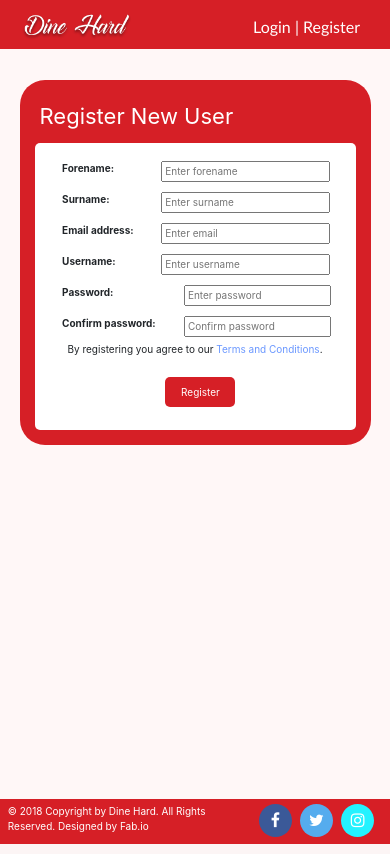
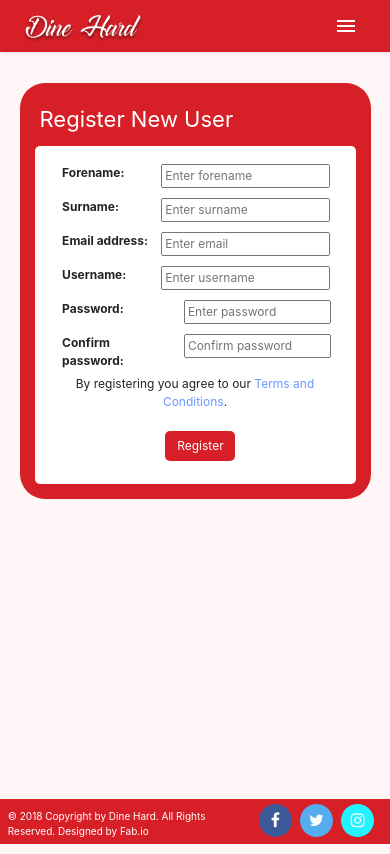
Before and after one commit to HarryEH/DineHard, a Node project: template project/views/register.ejs in a window 390 px wide. Run offline with Node 20 templates, Linux system fonts and the light colour scheme; the template is opened without the code that fills it, so the values that code supplies are empty.

Commit message:
Responsive Web page css added

```diff
--- a/project/public/stylesheets/style.css
+++ b/project/public/stylesheets/style.css
@@ -87,6 +87,24 @@
     margin: 0 auto;
 }
 
+.inline-list {
+    padding: 0px;
+}
+
+.inline-list li {
+    display: inline;
+}
+
+.inline-list li + li:before {
+    content: " | ";
+}
+
+.resLink a, .userLink a, .blackLink a {
+    color: black;
+!important;
+    font-weight: bold;
+}
+
 [class*='row'] {
     margin: 0px;
     padding: 0px;
@@ -161,28 +284,119 @@
 }
 
 .header-logo {
-    height: 30px;
+    height: 33px;
     width: auto;
     border: 0;
 }
 
-.top-links {
-    float: right;
-    margin: 15px 15px 10px 0px;
-    color: var(--title-color);
-    font-family: var(--font);
+.headerMenu {
+    background-color: var(--bg2-color);
+    box-shadow: 1px 1px 4px 0 rgba(0,0,0,.1);
+    width: 100%;
+    font-size: 16px;
 }
 
-.inline-list {
-    padding: 0px;
+.headerMenu ul {
+    margin: 0;
+    padding: 0;
+    list-style: none;
+    overflow: hidden;
+    background-color:  var(--bg2-color);
 }
 
-.inline-list li {
-    display: inline;
+.headerMenu li a {
+    display: block;
+    padding: 15px 10px;
+    text-decoration: none;
 }
 
-.inline-list li + li:before {
-    content: " | ";
+.headerMenu li a:hover {
+    background-color: #9a1d21;
+}
+
+.headerMenu .menu {
+    clear: both;
+    max-height: 0;
+    transition: max-height .2s ease-out;
+}
+
+.headerMenu .menu-icon {
+    cursor: pointer;
+    display: inline-block;
+    float: right;
+    padding: 25px 20px 20px 20px;
+    position: relative;
+    user-select: none;
+}
+
+.headerMenu .menu-icon .navicon {
+    background: #FFFFFF;
+    display: block;
+    height: 2px;
+    position: relative;
+    transition: background .2s ease-out;
+    width: 18px;
+}
+
+.headerMenu .menu-icon .navicon:before,
+.headerMenu .menu-icon .navicon:after {
+    background: #FFFFFF;
+    content: '';
+    display: block;
+    height: 100%;
+    position: absolute;
+    transition: all .2s ease-out;
+    width: 100%;
+}
+
+.headerMenu .menu-icon .navicon:before {
+    top: 5px;
+}
+
+.headerMenu .menu-icon .navicon:after {
+    top: -5px;
+}
+
+.headerMenu .menu-btn {
+    display: none;
+}
+
+.headerMenu .menu-btn:checked ~ .menu {
+    max-height: 240px;
+}
+
+.headerMenu .menu-btn:checked ~ .menu-icon .navicon {
+    background: transparent;
+}
+
+.headerMenu .menu-btn:checked ~ .menu-icon .navicon:before {
+    transform: rotate(-45deg);
+}
+
+.headerMenu .menu-btn:checked ~ .menu-icon .navicon:after {
+    transform: rotate(45deg);
+}
+
+.headerMenu .menu-btn:checked ~ .menu-icon:not(.steps) .navicon:before,
+.headerMenu .menu-btn:checked ~ .menu-icon:not(.steps) .navicon:after {
+    top: 0;
+}
+
+@media (min-width: 768px) {
+    .headerMenu li {
+        float: left;
+    }
+    .headerMenu li a {
+        padding: 15px 30px;
+    }
+    .headerMenu .menu {
+        clear: none;
+        float: right;
+        max-height: none;
+    }
+    .headerMenu .menu-icon {
+        display: none;
+    }
 }
 
 /* ------------ FOOTER CSS ------------ */
@@ -199,9 +413,10 @@
 }
 
 .footer-copyright {
-    float: left;
     width: 55%;
     margin: 5px 2% 0px 2%;
+    padding: 5px 0px;
+    vertical-align: middle;
     color: white;
 }
 
@@ -349,13 +590,13 @@
     margin: 8% 5% 0% 5%;
 }
 
-.user-border, .pBorder {
+.user-border {
     padding: 5px 15px 15px 15px;
     border-radius: 25px;
     background: var(--bg2-color);
 }
 
-.user-title, .pTitle {
+.user-title{
     padding: 15px 5px 10px 5px;
     color: white;
     font-size: 22px;
--- a/project/views/header.ejs
+++ b/project/views/header.ejs
@@ -3,26 +3,28 @@
 <head>
     <script src="javascripts/toplinks.js"></script>
 </head>
-<header>
+
+<header class="headerMenu">
     <div class="container-fluid header">
         <div class="logo-wrapper">
             <a href="/">
                 <img src="images/Dine Hard Full.png" alt="Dine Hard" class="header-logo">
             </a>
         </div>
-
-        <ul class="inline-list top-links m-font">
-            <% if (!loggedIn) {%>
-                <li><a href="/login">Login</a></li>
-                <li><a href="/register">Register</a></li>
-            <%}else{%>
-                <li><a href="/profile">View Profile</a></li>
-                <li><a href="/create-restaurant">Add New Restaurant</a></li>
-                <li><a href="/logout" onclick="alert('Logout Successful!');">Logout</a></li>
-            <%}%>
-
+        <input class="menu-btn" type="checkbox" id="menu-btn"/>
+        <label class="menu-icon" for="menu-btn"><span class="navicon"></span></label>
+        <ul class="menu">
+            <% if (!loggedIn) { %>
+            <li><a href="/login">Login</a></li>
+            <li><a href="/register">Register</a></li>
+            <% }else{ %>
+            <li><a href="/profile">View Profile</a></li>
+            <li><a href="/create-restaurant">Add New Restaurant</a></li>
+            <li><a href="/logout" onclick="alert('Logout Successful!');">Logout</a></li>
+            <% } %>
         </ul>
-        <script></script>
     </div>
 </header>
+
+
 </html>
--- a/project/views/profile.ejs
+++ b/project/views/profile.ejs
@@ -10,6 +10,7 @@
     <script src="javascripts/location.js"></script>
     <script src="javascripts/load.js"></script>
     <script src="javascripts/reviewRating.js"></script>
+    <script src="javascripts/date.js"></script>
     <title><%= title %></title>
 </head>
 <body onload="load();">
@@ -72,7 +73,9 @@
                         <div class="container profile-review">
                             <div class="row">
                                 <div class="col-6 resLink"><a href="/<%= review.resURL %>"><%= review.resName %></a></div>
-                                <div class="col-6"><%= review.date.getDate() %>-<%= review.date.getMonth() %>-<%= review.date.getFullYear() %></div>
+                                <% var divID = "review-date" + reviewNum.toString();%>
+                                <div class="col-5 review-date align-right" id='<%=divID%>'><%= review.date %></div>
+                                <script>formatDate(<%= review.date.getDate() %>,<%= review.date.getMonth() %>,<%= review.date.getFullYear() %>,"<%=divID%>");</script>
                             </div>
                             <div class="row">
                                 <% var divID = "review" + reviewNum.toString();%>
--- a/project/views/register.ejs
+++ b/project/views/register.ejs
@@ -26,7 +26,7 @@
 
             <div class="error"><%= error %></div>
 
-            <div class="user-input-wrapper">
+            <div class="user-input-wrapper xs-font">
 
                 <form id="registerForm" action="/register" onsubmit="registerValidate();" method="post">
                     <div class="row register">
--- a/project/views/results.ejs
+++ b/project/views/results.ejs
@@ -55,7 +55,7 @@
 
             </div>
 
-            <div class="results-list-wrapper col-75">
+            <div class="results-list-wrapper col-70">
 
                 <% var resNum = 0;%>
 
@@ -81,7 +81,7 @@
 
                                     <div class="col-50">
                                         <% var divID = "resStar" + resNum.toString();%>
-                                        <div id='<%=divID%>'> Reviews </div>
+                                        <div class="align-right" id='<%=divID%>'> Reviews </div>
                                         <script>getStarRating(<%= item.rating %>, "<%=divID%>");</script>
                                     </div>
 
```
Also changed, not shown: other parts of project/public/stylesheets/style.css (+187 -8 lines), project/views/restaurant.ejs (+7 -6 lines).
